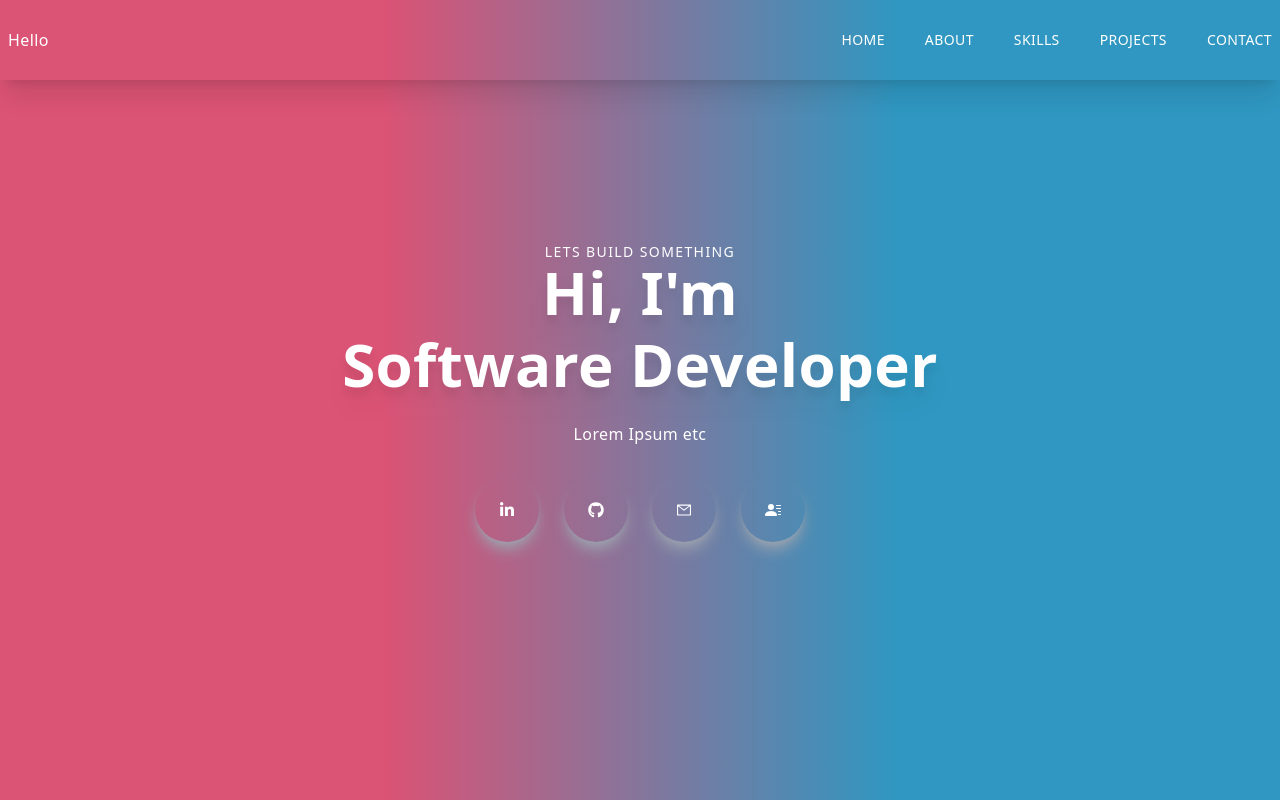
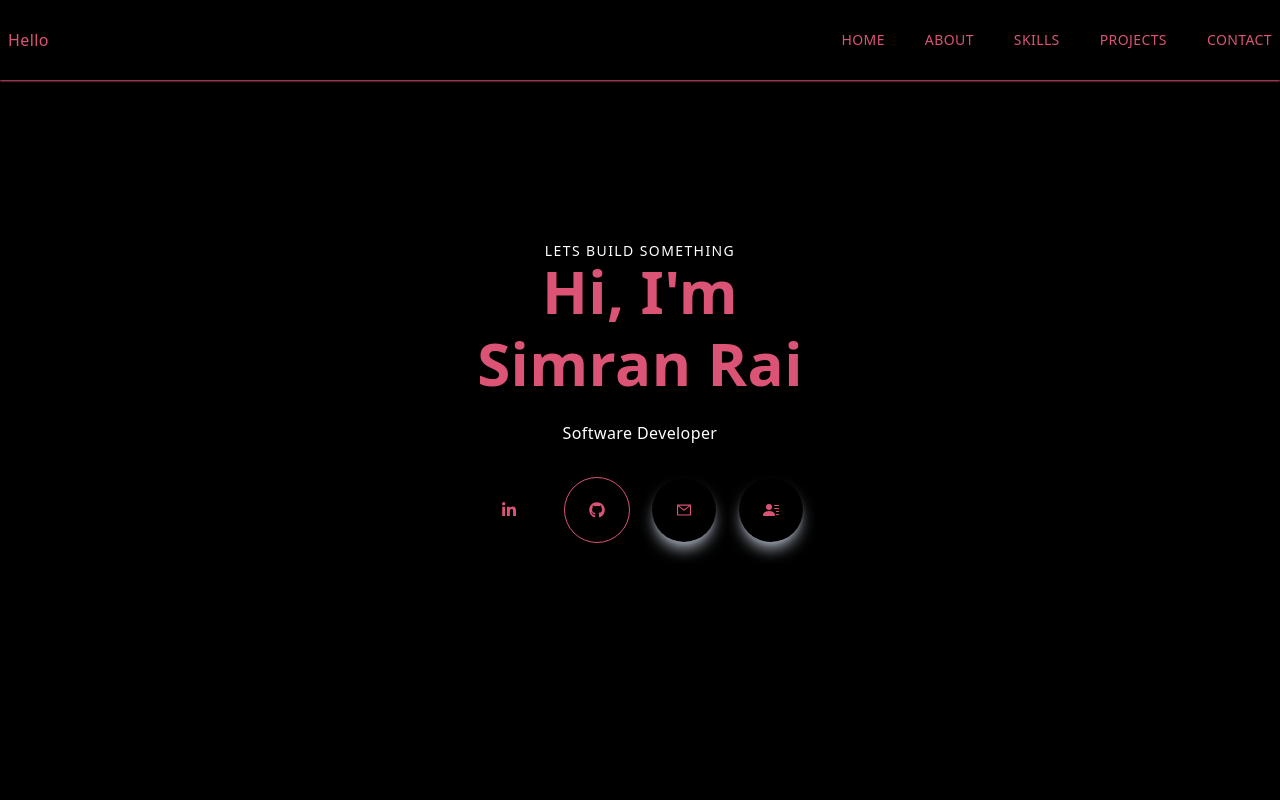
Before and after one commit to srai98i/portfolio-site, a Next.js app: page / in a window 1280 px wide. Shown: the top 800 px of the page. Built offline with nearby package versions, Linux system fonts and the light colour scheme.

Commit message:
changing colour scheme

```diff
--- a/pages/components/Main.jsx
+++ b/pages/components/Main.jsx
@@ -3,26 +3,26 @@ import { BsFillPersonLinesFill } from "react-icons/bs";
 import { FaGithub, FaLinkedinIn } from "react-icons/fa";
 import { AiOutlineMail } from "react-icons/ai";
 
+//#1f1f43
+//  "pink-blue": "linear-gradient(to right, #DB5375 20% , #2F97C1 80%);",
 export default function Main() {
   return (
-    <div className="w-full h-screen text-center bg-pink-blue">
+    <div className="w-full h-screen text-center bg-[black]">
       <div className="max-w-[1240px] w-full h-full mx-auto items-center p-2 flex justify-center">
         <div>
           <p className="uppercase text-sm tracking-widest text-[white]">
             LETS BUILD SOMETHING
           </p>
-          <h1 className="drop-shadow-xl">Hi, I'm</h1>
-          <h1 className="py-3 text-[white] drop-shadow-xl">
+          <h1 className="drop-shadow-xl ">Hi, I'm</h1>
+          <h1 className="py-3 text-[#DB5375] drop-shadow-xl">Simran Rai</h1>
+          <p className="py-4 text-[white] max-w-[70%] m-auto">
             Software Developer
-          </h1>
-          <p className="py-4 text-[white] max-w-[70%] m-auto">
-            Lorem Ipsum etc
           </p>
           <div className="flex items-center justify-between max-w-[330px] m-auto py-4">
-            <div className="rounded-full shadow-lg shadow-gray-400 p-6 cursor-pointer hover:scale-110 easein duration-300">
+            <div className="rounded-full  shadow-lg shadow-black-400 p-6 cursor-pointer hover:scale-110 easein duration-300">
               <FaLinkedinIn />
             </div>
-            <div className="rounded-full shadow-lg shadow-gray-400 p-6 cursor-pointer hover:scale-110 easein duration-300 hover:bg-gradient-to-r from-purple-500 to-pink-500">
+            <div className="rounded-full shadow-lg  border-[#DB5375] border-[.1rem] p-6 cursor-pointer hover:scale-110 easein duration-300 hover:bg-gradient-to-r from-purple-500 to-pink-500">
               <FaGithub />
             </div>
             <div className="rounded-full shadow-lg shadow-gray-400 p-6 cursor-pointer hover:scale-110 easein duration-300">
--- a/pages/components/Navbar.jsx
+++ b/pages/components/Navbar.jsx
@@ -14,7 +14,7 @@ const Navbar = () => {
   };
 
   return (
-    <div className="fixed w-full h-20 shadow-xl z-[100] bg-pink-blue">
+    <div className="fixed w-full h-20 shadow-sm shadow-[#DB5375] z-[100] bg-[black]">
       <div className="flex justify-between items-center w-full h-full px-2 2xl:px-16">
         Hello
         <div>
@@ -46,7 +46,7 @@ const Navbar = () => {
         <div
           className={
             nav
-              ? " fixed left-0 top-0 w-[75%] sm:w-[60%] md:w-[45%] h-screen bg-[#447092] p-10 ease-in duration-500"
+              ? " fixed left-0 top-0 w-[75%] sm:w-[60%] md:w-[45%] h-screen bg-[black] p-10 ease-in duration-500"
               : "fixed left-[-100%] top-0 p-10 ease-in duration-500"
           }
         >
@@ -58,11 +58,11 @@ const Navbar = () => {
             }
           >
             <div className="flex w-full items-center justify-between">
-              <div className="rounded-full shadow-lg shadow-[#2F97C1] p-3 cursor-pointer ">
+              <div className="rounded-full border-[#DB5375] border-[.1rem] p-3 cursor-pointer ">
                 <AiOutlineClose onClick={handleNav} />
               </div>
             </div>
-            <div className="border-b border-gray-300 my-4">
+            <div className="border-b border-[#DB5375] my-4">
               <p className="w-[85%] md:w-[90%] py-4">
                 Let's build something legendary together
               </p>
@@ -91,16 +91,16 @@ const Navbar = () => {
                 </p>
               </div>
               <div className="flex items-center justify-between my-4 w-full sm:w-[80%]">
-                <div className="rounded-full shadow-lg shadow-gray-400 p-3 cursor-pointer hover:scale-105 easein duration">
+                <div className="rounded-full border-[#DB5375] border-[.1rem] p-3 cursor-pointer hover:scale-105 easein duration">
                   <FaLinkedinIn />
                 </div>
-                <div className="rounded-full shadow-lg shadow-gray-400 p-3 cursor-pointer hover:scale-105 easein duration">
+                <div className="rounded-full border-[#DB5375] border-[.1rem] p-3 cursor-pointer hover:scale-105 easein duration">
                   <FaGithub />
                 </div>
-                <div className="rounded-full shadow-lg shadow-gray-400 p-3 cursor-pointer hover:scale-105 easein duration">
+                <div className="rounded-full border-[#DB5375] border-[.1rem] p-3 cursor-pointer hover:scale-105 easein duration">
                   <AiOutlineMail />
                 </div>
-                <div className="rounded-full shadow-lg shadow-gray-400 p-3 cursor-pointer hover:scale-105 easein duration">
+                <div className="rounded-full border-[#DB5375] border-[.1rem] p-3 cursor-pointer hover:scale-105 easein duration">
                   <BsFillPersonLinesFill />
                 </div>
               </div>
--- a/styles/globals.css
+++ b/styles/globals.css
@@ -4,7 +4,7 @@
 
 @layer base {
   body {
-    @apply bg-pink-blue text-[white] tracking-wide
+    @apply bg-pink-blue text-[#DB5375] tracking-wide
   }
   h1,h2,h3,h4,h5,h6 {
     @apply font-bold
--- a/tailwind.config.js
+++ b/tailwind.config.js
@@ -7,7 +7,7 @@ module.exports = {
   theme: {
     extend: {
       backgroundImage: {
-        "pink-blue": "linear-gradient(to right, #DB5375 30% , #2F97C1 70%);",
+        "pink-blue": "black",
       },
     },
   },
```
